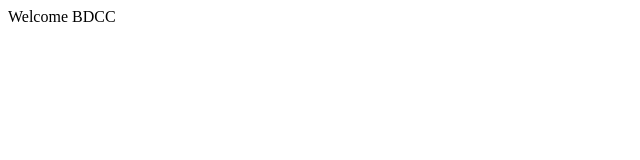
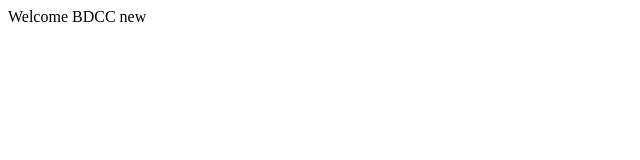
Before and after one commit to mrhofir/EXAM_TP4, a plain HTML site: page index.html in a window 1280 px wide. Shown: the full height of the page, 0-640 px from the left. Drawn offline with Linux system fonts and the light colour scheme.

Commit message:
Update index.html

```diff
--- a/index.html
+++ b/index.html
@@ -5,6 +5,6 @@
     <title>Welcome</title>
 </head>
 <body>
-Welcome BDCC
+Welcome BDCC new
 </body>
 </html>
```
